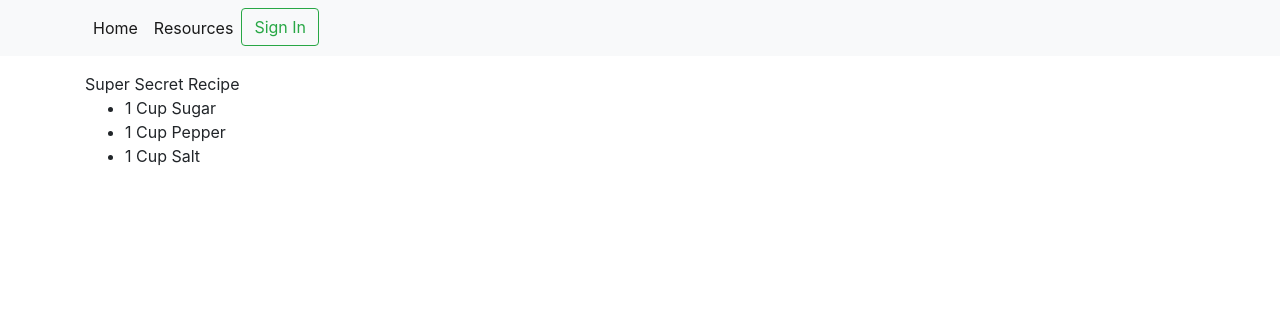
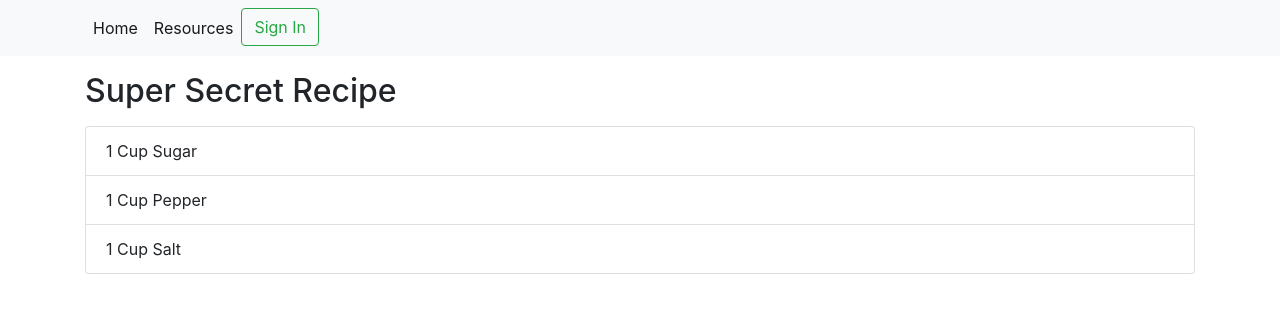
Before and after one commit to aviladev/react-hoc, a React (Create React App) app: page /resources in a window 1280 px wide. Shown: the top 310 px of the page. Built offline with nearby package versions, Linux system fonts and the light colour scheme.

Commit message:
Style Resources

```diff
--- a/src/components/Resources.js
+++ b/src/components/Resources.js
@@ -3,11 +3,11 @@ import React from 'react'
 const Resources = () => {
   return (
     <div className="container">
-      Super Secret Recipe
-      <ul>
-        <li>1 Cup Sugar</li>
-        <li>1 Cup Pepper</li>
-        <li>1 Cup Salt</li>
+      <h2 className="mb-3">Super Secret Recipe</h2>
+      <ul className="list-group">
+        <li className="list-group-item">1 Cup Sugar</li>
+        <li className="list-group-item">1 Cup Pepper</li>
+        <li className="list-group-item">1 Cup Salt</li>
       </ul>
     </div>
   )
```
